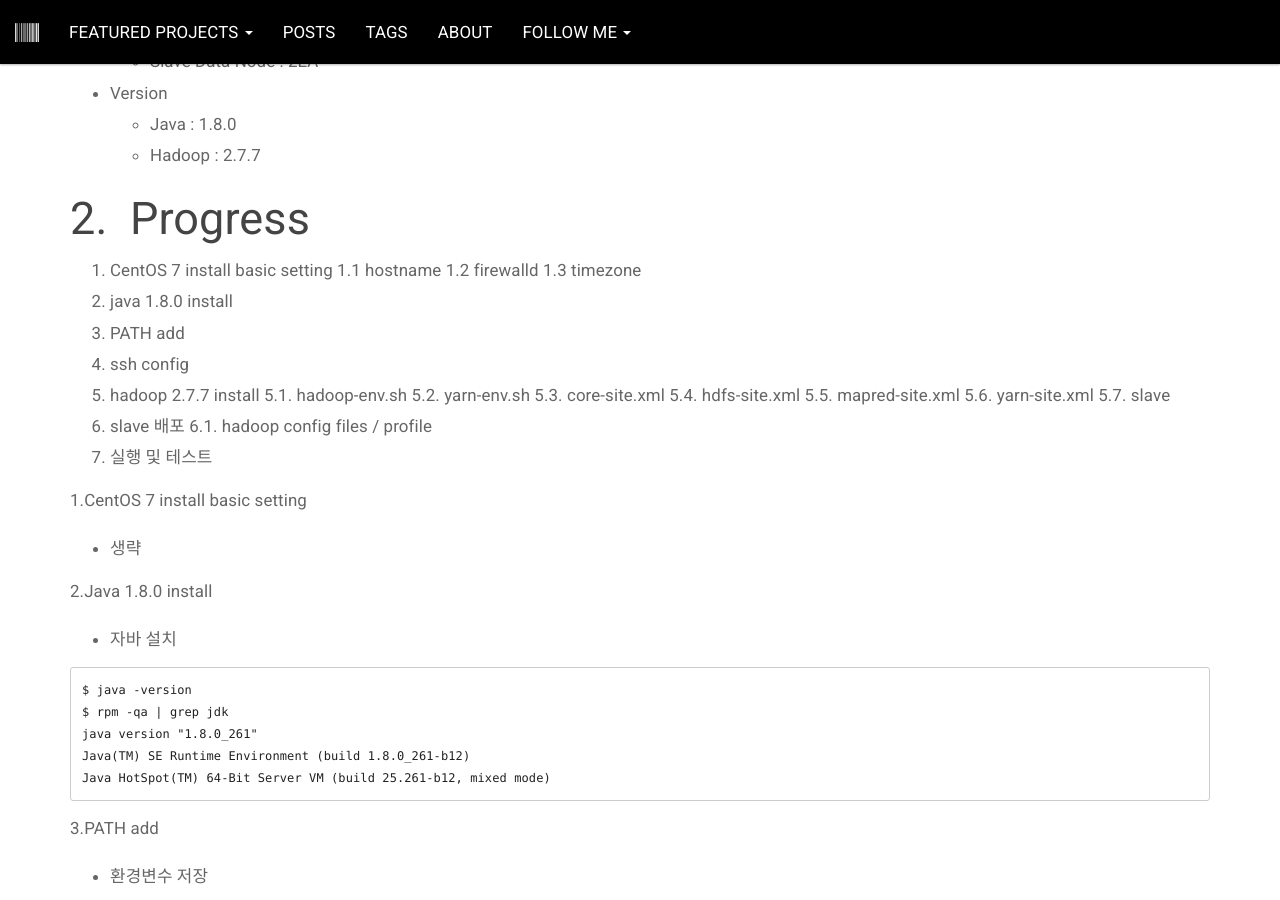
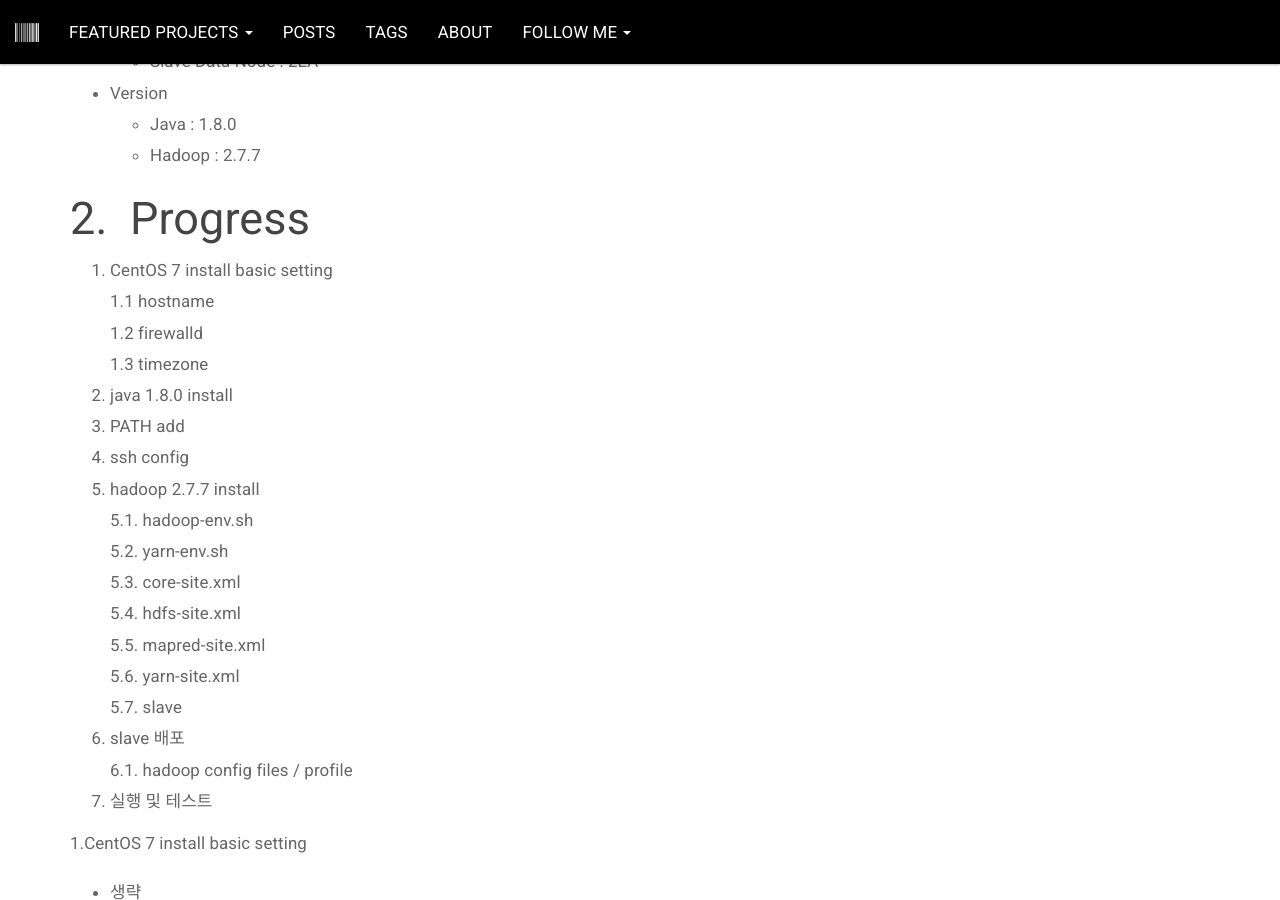
Before and after one commit to 9oooroom/9oooroom.github.io, a Jekyll site: the page built from _posts/2020-08-23-hadoop-fully-distributed-install.md, in a window 1280 px wide and 900 px high, scrolled down 877 px. Built offline with Jekyll 4.4.1, drawn with Linux system fonts in a browser that asks for light colours; comment, search, counter and statistics services are not loaded.

```diff
--- a/_posts/2020-08-23-hadoop-fully-distributed-install.md
+++ b/_posts/2020-08-23-hadoop-fully-distributed-install.md
@@ -29,24 +29,24 @@ tags: [Hadoop, BigData]
 
 ## Progress
 
-1. CentOS 7 install basic setting
-    1.1 hostname
-    1.2 firewalld
-    1.3 timezone
+1. CentOS 7 install basic setting<br>
+1.1 hostname<br>
+1.2 firewalld<br>
+1.3 timezone<br>
 2. java 1.8.0 install
 3. PATH add
 4. ssh config
-5. hadoop 2.7.7 install
-    5.1. hadoop-env.sh
-    5.2. yarn-env.sh
-    5.3. core-site.xml
-    5.4. hdfs-site.xml
-    5.5. mapred-site.xml
-    5.6. yarn-site.xml
-    5.7. slave
-6. slave 배포
-    6.1. hadoop config files / profile
-7. 실행 및 테스트
+5. hadoop 2.7.7 install<br>
+5.1. hadoop-env.sh<br>
+5.2. yarn-env.sh<br>
+5.3. core-site.xml<br>
+5.4. hdfs-site.xml<br>
+5.5. mapred-site.xml<br>
+5.6. yarn-site.xml<br>
+5.7. slave<br>
+6. slave 배포<br>
+6.1. hadoop config files / profile<br>
+7. 실행 및 테스트<br>
 
 
 1.CentOS 7 install basic setting
```
